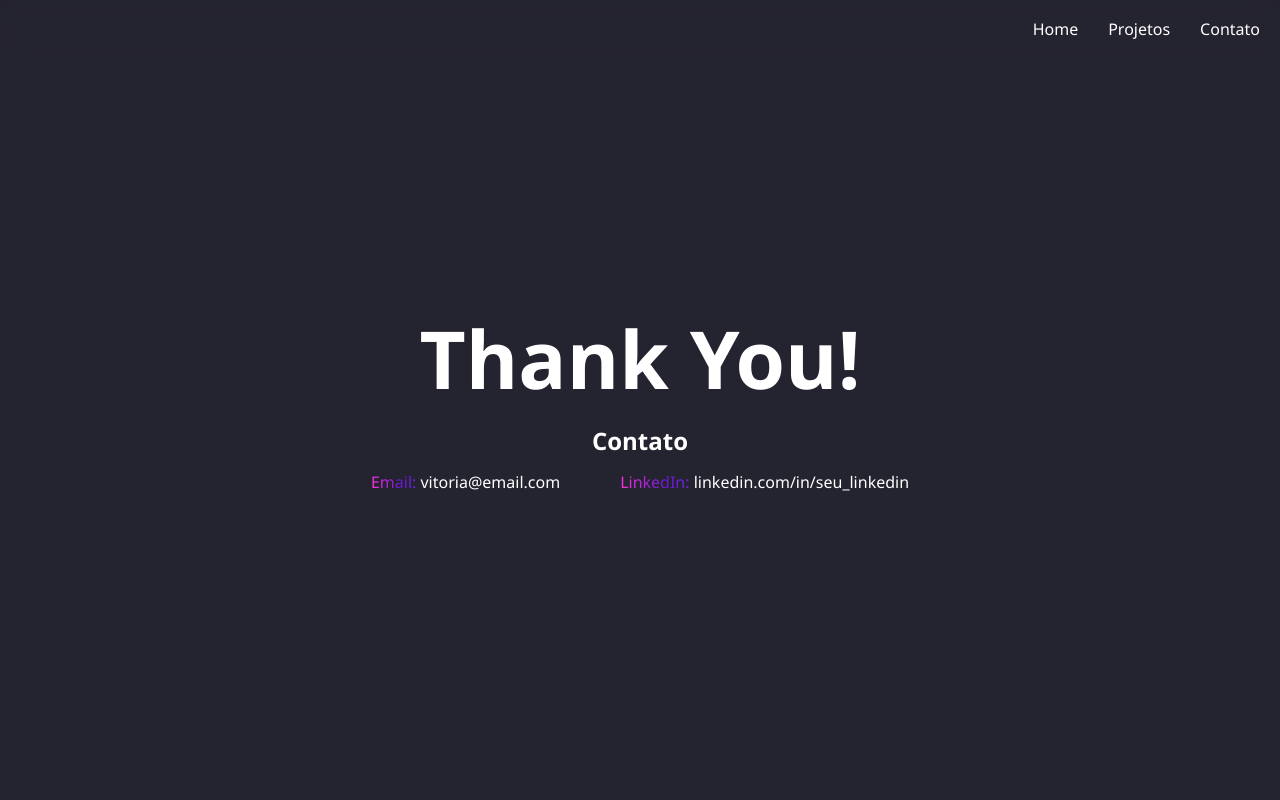
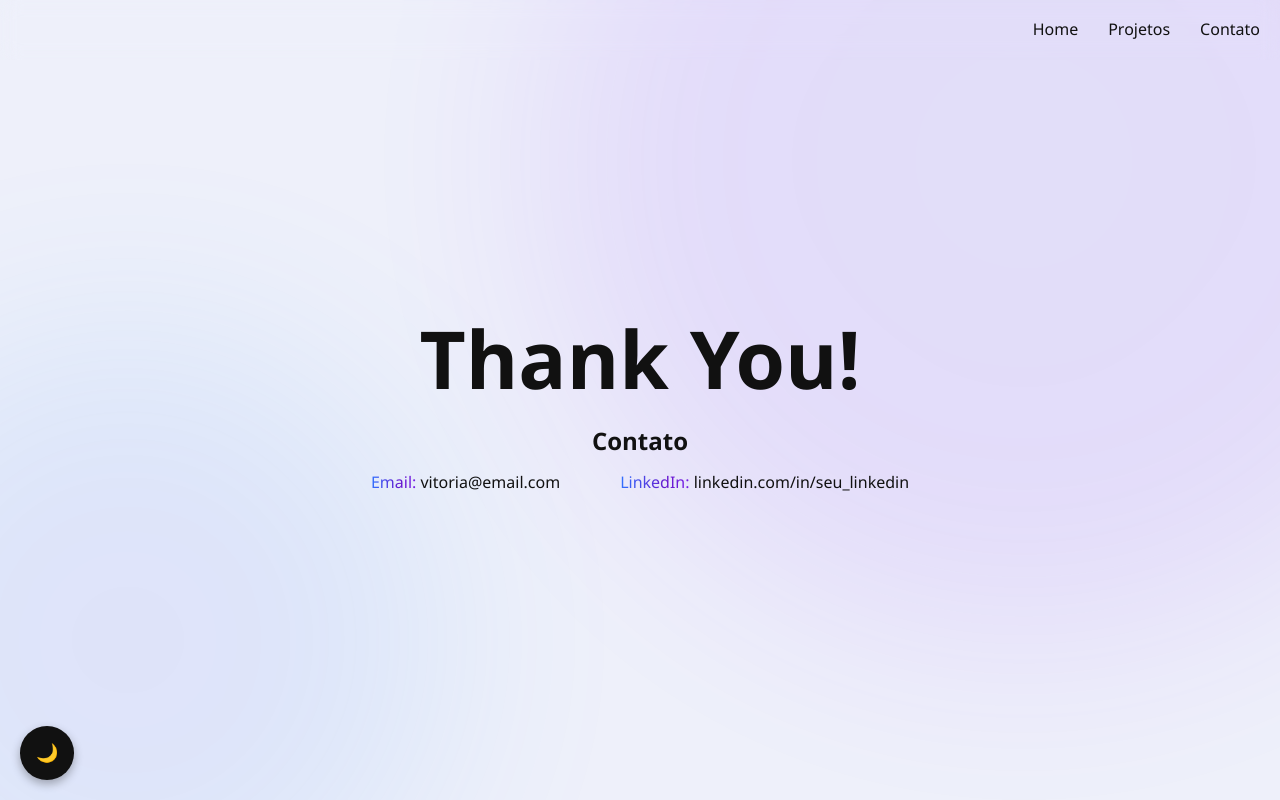
Before and after one commit to nathalyevitoria/Portifolio-Nathalye-Vitoria, a React (Vite) app: page /contact in a window 1280 px wide. Built offline with nearby package versions, Linux system fonts and the light colour scheme.

Commit message:
style: styling all pages

```diff
--- a/src/App.jsx
+++ b/src/App.jsx
@@ -4,11 +4,13 @@ import Home from './pages/Home'
 import Projects from './pages/Projects'
 import Contact from './pages/Contact'
 import ProjectDetail from './pages/ProjectDetails'
+import LightButton from './components/LightButton'
 
 function App() {
   return (
     <>
       <Navbar />
+        <LightButton />
       <Routes>
         <Route path="/" element={<Home />} />
         <Route path="/projects" element={<Projects />} />
--- /dev/null
+++ b/src/components/LightButton.jsx
@@ -0,0 +1,21 @@
+import React, { useEffect, useState } from 'react'
+
+function LightButton() {
+  const [darkMode, setDarkMode] = useState(false)
+
+  useEffect(() => {
+    document.body.classList.toggle('dark-mode', darkMode)
+  }, [darkMode])
+
+  const toggleMode = () => {
+    setDarkMode(prev => !prev)
+  }
+
+  return (
+    <button id="darkModeToggle" onClick={toggleMode}>
+      {darkMode ? '☀️' : '🌙'}
+    </button>
+  )
+}
+
+export default LightButton
--- a/src/components/Navbar.jsx
+++ b/src/components/Navbar.jsx
@@ -4,9 +4,9 @@ function Navbar() {
   return (
     <header>
     <nav>
-      <Link to="/" style={{ color: '#fff' }}>Home</Link>
-      <Link to="/projects" style={{ color: '#fff' }}>Projetos</Link>
-      <Link to="/contact" style={{ color: '#fff' }}>Contato</Link>
+      <Link to="/">Home</Link>
+      <Link to="/projects">Projetos</Link>
+      <Link to="/contact">Contato</Link>
     </nav>
 
     </header>
--- a/src/pages/Contact.jsx
+++ b/src/pages/Contact.jsx
@@ -2,6 +2,8 @@ function Contact() {
   return (
     // Contact.jsx
     <div id="contact">
+      <div class="blur-circle c1"></div>
+      <div class="blur-circle c2"></div>
       <div className="container">
         <div className="thank text-gradient">Thank You!</div>
         <h2>Contato</h2>
--- a/src/pages/Home.jsx
+++ b/src/pages/Home.jsx
@@ -1,6 +1,7 @@
 function Home() {
   return (
     <section>
+      <div className="blur-circle c1"></div>
       <div className='home'>
         <div  className="content">
 
@@ -19,6 +20,7 @@ function Home() {
       </div>
         </div>
     </section>
+
   )
 }
 
--- a/src/pages/ProjectDetails.jsx
+++ b/src/pages/ProjectDetails.jsx
@@ -14,7 +14,8 @@ function ProjectDetail() {
 
   return (
     <div className="project-container">
-
+      <div class="blur-circle c1"></div>
+      <div class="blur-circle c2"></div>
       <div className="carousel">
         <Swiper
           navigation
--- a/src/pages/Projects.jsx
+++ b/src/pages/Projects.jsx
@@ -4,6 +4,8 @@ import { projects } from "../data/ProjectsData.js";
 function Projects() {
   return (
     <div id="project">
+      <div class="blur-circle c1"></div>
+      <div class="blur-circle c2"></div>
       <div className="container-project">
         <div className="list">
           {projects.map((project, index) => (
--- a/src/styles/global.css
+++ b/src/styles/global.css
@@ -7,9 +7,9 @@
 
 body {
     font-family: 'Segoe UI', Tahoma, Geneva, Verdana, sans-serif;
-    background-color: #0f172a;
+    background-color: #eef0fa;
     line-height: 1.6;
-    color: #ffffff;
+    color: #111111;
 }
 
 a {
@@ -46,7 +46,7 @@ nav a {
 
 nav a:hover {
     color: #6718ce;
-        text-shadow: 0 0 5px #ff31dd;
+        text-shadow: 0 0 5px #3172ff;
 }
 
 .page {
@@ -79,7 +79,7 @@ width: min(1300px, 100%);
 }
 
 span {
-    background-image: linear-gradient(to right, #ff31dd, #6718ce, #8629ff, #ff31dd);
+    background-image: linear-gradient(to right, #3172ff, #6718ce, #8629ff, #3172ff);
     background-size: 200% auto;
     animation: gradientAnimation 5s linear infinite;
     -webkit-text-fill-color: transparent;
@@ -87,11 +87,10 @@ span {
 }
 
 .cv-button {
-    color: #eee;
     font-size: large;
     font-weight: bold;
     text-decoration: none;
-    border: 1px solid #eee;
+    border: 2px solid #1b1b1b;
     padding: 20px 30px;
     border-radius: 40px;
     margin-top: 30px;
@@ -100,9 +99,8 @@ span {
 }
 
 .des {
-    color: #eee5;
         margin: 30px 0;
-        border-left: .7em solid #ff31dd;
+        border-left: .7em solid #3172ff;
         padding-left: 2em;
 }
 
@@ -131,7 +129,7 @@ span {
         transition: 0.5s;
 }
 .card:hover {
-    box-shadow: 0 150px 150px #e945db55;
+    box-shadow: 0 150px 150px #4587e955;
 }
 
 .img{
@@ -144,7 +142,6 @@ span {
 
 /* Projetos */
 #project{
-    background-color: #cfbaba;
     color: #444b57;
     display: flex;
     height: 100vh;
@@ -169,17 +166,17 @@ span {
 
 #project .list .item{
     border-radius: 30px;
-    background-color: #ffffff6b;
+    background-color: #ffffff;
     overflow: hidden;
     position: relative;
 }
 
 #project .list .item:hover{
-    background-color: #ffffff;
+    background-color: #c7cedd;
 }
 
 #project .list .item:hover .index{
-    background-color: #ffffff;
+    background-color: #c7cedd;
 }
 
 #project .list .item .index{
@@ -187,7 +184,7 @@ span {
     font-size: 1.5em;
     position: absolute;
     transform: translateY(-110%);
-    background-color: #ffffff6b;
+    background-color: #ffffff;
     padding: 10px;
     font-style: italic;
     border-top-right-radius: 20px;
@@ -264,12 +261,13 @@ span {
 
 /* Contato */
 #contact{
-    background-color: #242330;
     display: flex;
     height: 100vh;
     justify-content: center;
     overflow: hidden;
+    position: relative;
 }
+
 
 #contact .thank{
     font-size: 5em;
@@ -299,3 +297,64 @@ span {
     display: inline-block;
     margin: 10px 30px;
 }
+
+.blur-circle {
+  position: absolute;
+  transform: translate(-50%, -50%);
+  border-radius: 50%;
+  filter: blur(100px);
+  z-index: -1;
+}
+
+.c1 {
+top: 80%;
+  left: 10%;
+  width: 40rem;
+  height: 40rem;
+  opacity: 0.1;
+  background: radial-gradient(circle at center, #7f5af0, #00c6ff);
+}
+
+.c2 {
+top: 20%;
+  left: 80%;
+  width: 60rem;
+  height: 60rem;
+  opacity: 0.1;
+  background: radial-gradient(circle at center, #7f5af0, #8400ff);
+}
+
+
+/* Estilização do botão de modo escuro */
+#darkModeToggle {
+  position: fixed;
+  bottom: 20px;
+  left: 20px;
+  background-color: #111;
+  color: #fff;
+  border: none;
+  padding: 16px 16px;
+  border-radius: 50%;
+  cursor: pointer;
+  box-shadow: 0 4px 10px rgba(0,0,0,0.3);
+  font-size: 18px;
+  z-index: 1000;
+  transition: background-color 0.3s ease;
+}
+
+#darkModeToggle:hover {
+  background-color: #333;
+}
+
+body.dark-mode {
+  background-color: #121212;
+  color: #f0f0f0;
+}
+body.dark-mode .cv-button {
+  border: 2px solid #f0f0f0;
+}
+
+/* Exemplo: inverter elementos claros */
+body.dark-mode img {
+  filter: brightness(0.8);
+}
```
